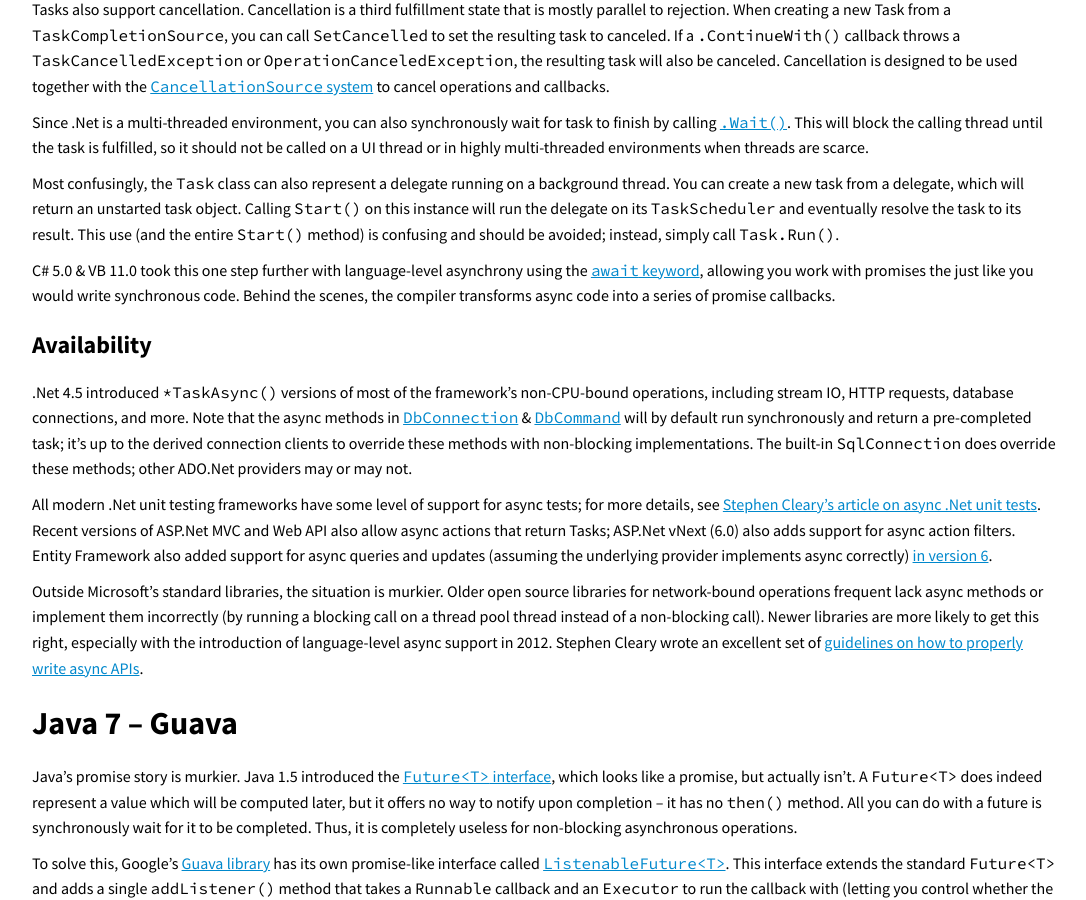
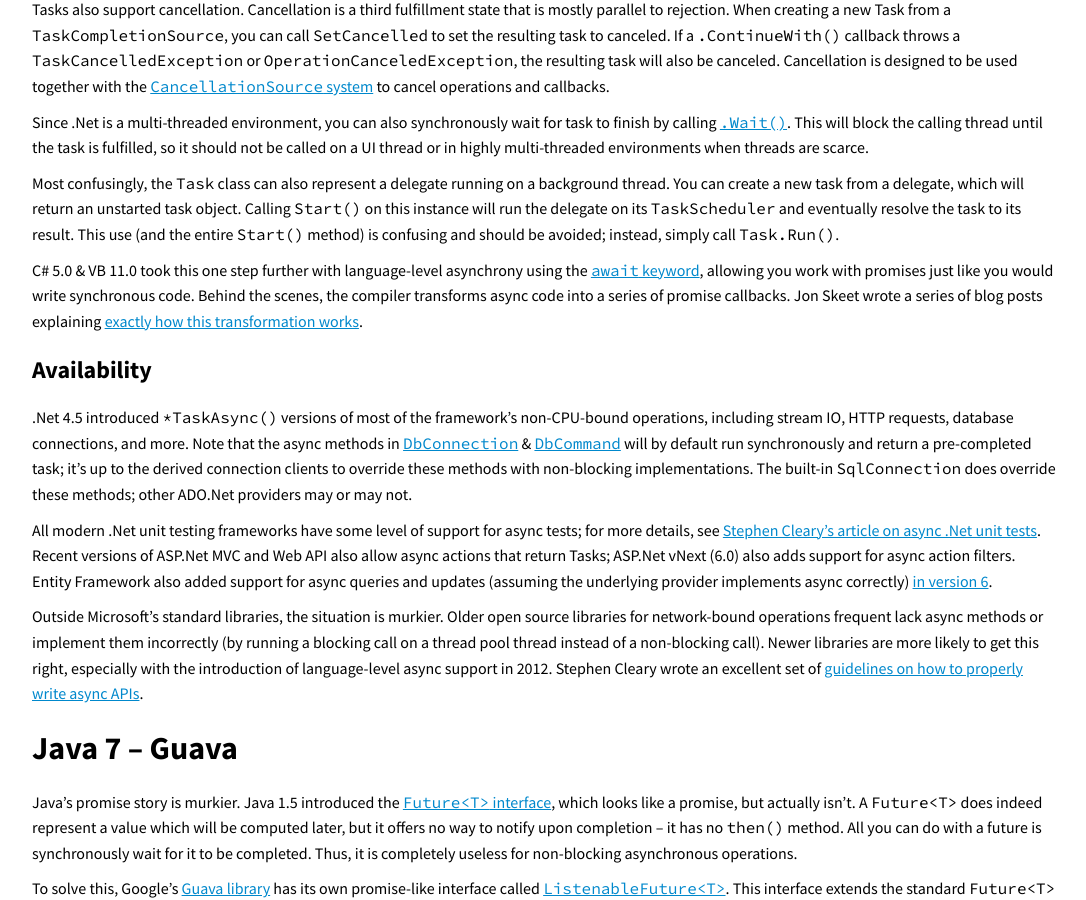
Before and after one commit to SLaks/SLaks.Blog, a Jekyll site: the page built from _posts/2015-01-08-comparing-different-languages-promises-frameworks.md, in a window 1280 px wide and 900 px high, scrolled down 1028 px. Shown: the whole window, without its empty margins (96-1182 px from the left). Built offline with Jekyll 4.4.1, drawn with Linux system fonts in a browser that asks for light colours; Markdown is read by kramdown in place of the engine named in the settings; comment, search, counter and statistics services are not loaded.

Commit message:
Fix typo in promises post
Thanks @kswoll

Also add detail link

```diff
--- a/_posts/2015-01-08-comparing-different-languages-promises-frameworks.md
+++ b/_posts/2015-01-08-comparing-different-languages-promises-frameworks.md
@@ -27,7 +27,7 @@
 
 Most confusingly, the `Task` class can also represent a delegate running on a background thread.  You can create a new task from a delegate, which will return an unstarted task object.  Calling `Start()` on this instance will run the delegate on its `TaskScheduler` and eventually resolve the task to its result.  This use (and the entire `Start()` method) is confusing and should be avoided; instead, simply call `Task.Run()`.
 
-C# 5.0 & VB 11.0 took this one step further with language-level asynchrony using the [`await` keyword](http://msdn.microsoft.com/en-us/library/hh191443), allowing you work with promises the just like you would write synchronous code.  Behind the scenes, the compiler transforms async code into a series of promise callbacks.
+C# 5.0 & VB 11.0 took this one step further with language-level asynchrony using the [`await` keyword](http://msdn.microsoft.com/en-us/library/hh191443), allowing you work with promises just like you would write synchronous code.  Behind the scenes, the compiler transforms async code into a series of promise callbacks.  Jon Skeet wrote a series of blog posts explaining [exactly how this transformation works](http://blogs.msmvps.com/jonskeet/2011/05/08/eduasync-part-1-introduction/).
 
 ##Availability
 .Net 4.5 introduced `*TaskAsync()` versions of most of the framework's non-CPU-bound operations, including stream IO, HTTP requests, database connections, and more.  Note that the async methods in [`DbConnection`](http://msdn.microsoft.com/en-us/library/system.data.common.dbconnection) & [`DbCommand`](http://msdn.microsoft.com/en-us/library/system.data.common.dbcommand) will by default run synchronously and return a pre-completed task; it's up to the derived connection clients to override these methods with non-blocking implementations.  The built-in `SqlConnection` does override these methods; other ADO.Net providers may or may not.
```
